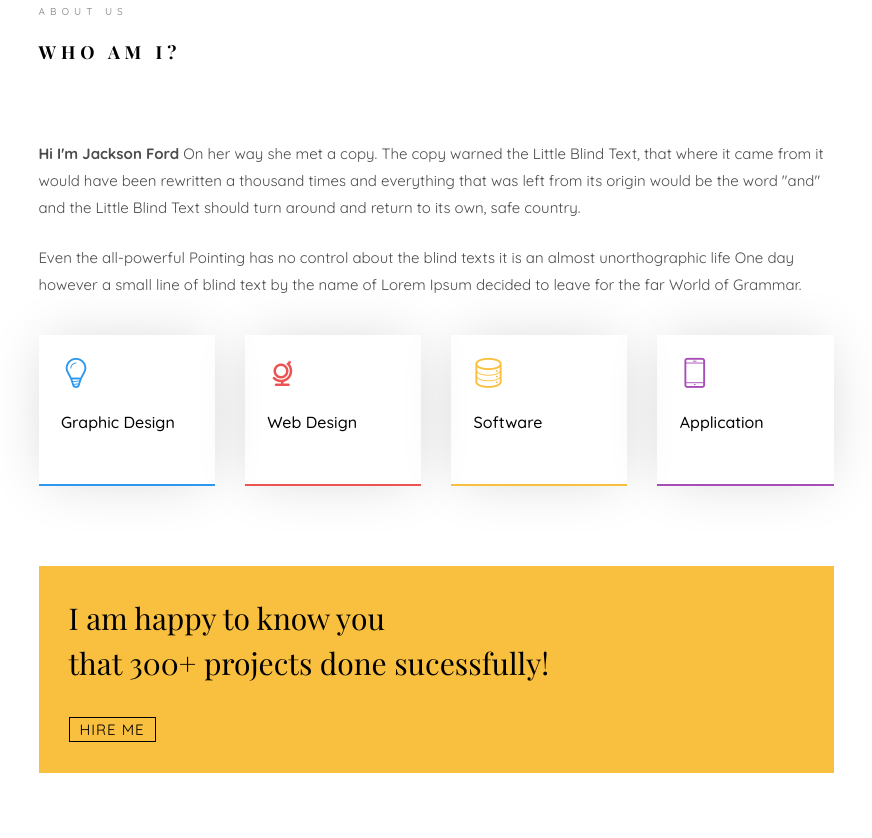
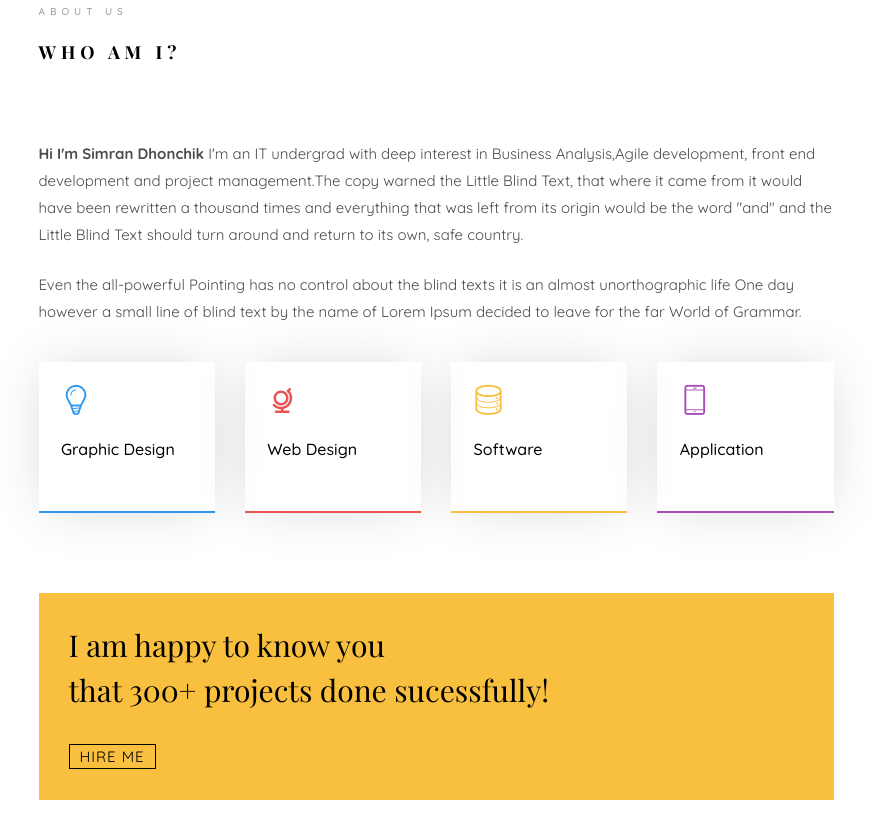
Before and after one commit to simrandhonchik/simrandhonchik.github.ion, a plain HTML site: page index.html in a window 1280 px wide. Shown: the part 1007-1845 px from the top of the page, without its empty margins (354-1226 px from the left). Drawn offline with nearby package versions, Linux system fonts and the light colour scheme; files whose address does not match are found by name; a web font is replaced by a local one.

Commit message:
updated name

```diff
--- a/index.html
+++ b/index.html
@@ -139,7 +139,7 @@ Copyright &copy;<script>document.write(new Date().getFullYear());</script> All r
 									<div class="about-desc">
 										<span class="heading-meta">About Us</span>
 										<h2 class="colorlib-heading">Who Am I?</h2>
-										<p><strong>Hi I'm Jackson Ford</strong> On her way she met a copy. The copy warned the Little Blind Text, that where it came from it would have been rewritten a thousand times and everything that was left from its origin would be the word "and" and the Little Blind Text should turn around and return to its own, safe country.</p>
+										<p><strong>Hi I'm Simran Dhonchik</strong> I'm an IT undergrad with deep interest in Business Analysis,Agile development, front end development and project management.The copy warned the Little Blind Text, that where it came from it would have been rewritten a thousand times and everything that was left from its origin would be the word "and" and the Little Blind Text should turn around and return to its own, safe country.</p>
 										<p>Even the all-powerful Pointing has no control about the blind texts it is an almost unorthographic life One day however a small line of blind text by the name of Lorem Ipsum decided to leave for the far World of Grammar.</p>
 									</div>
 								</div>
```
